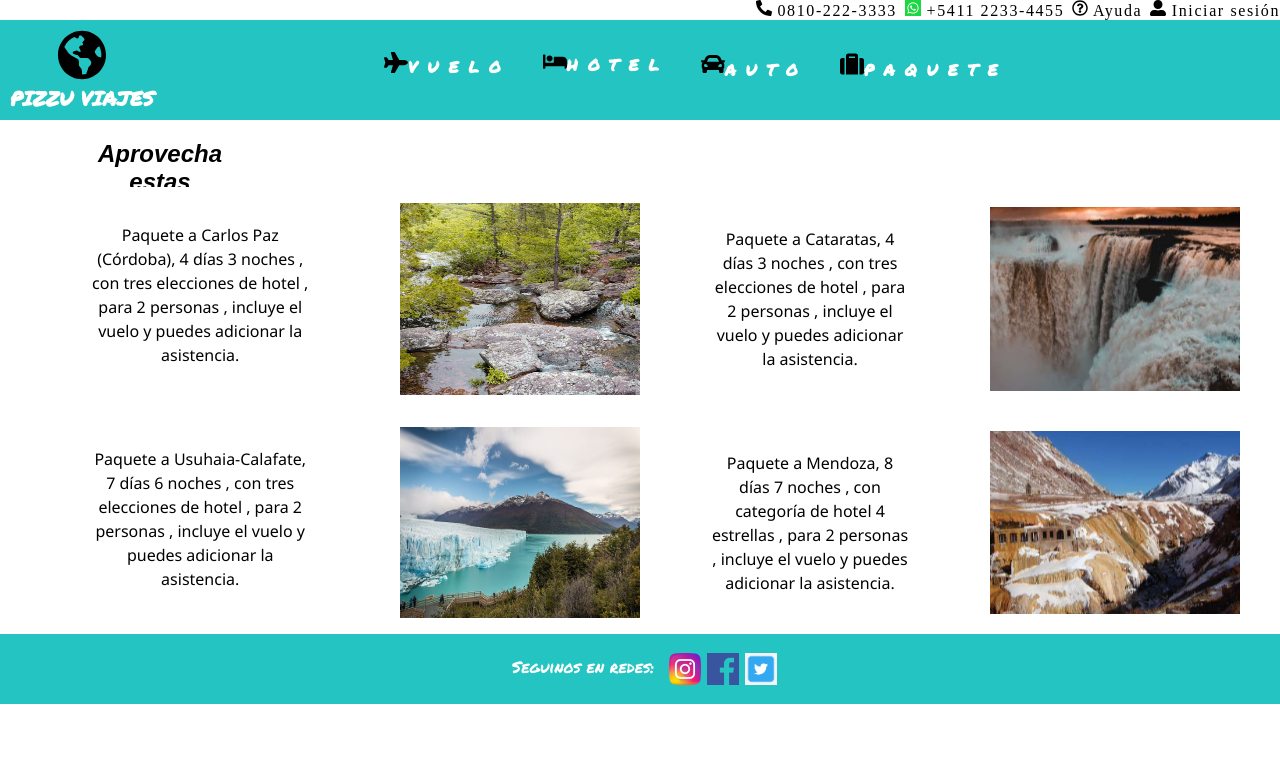
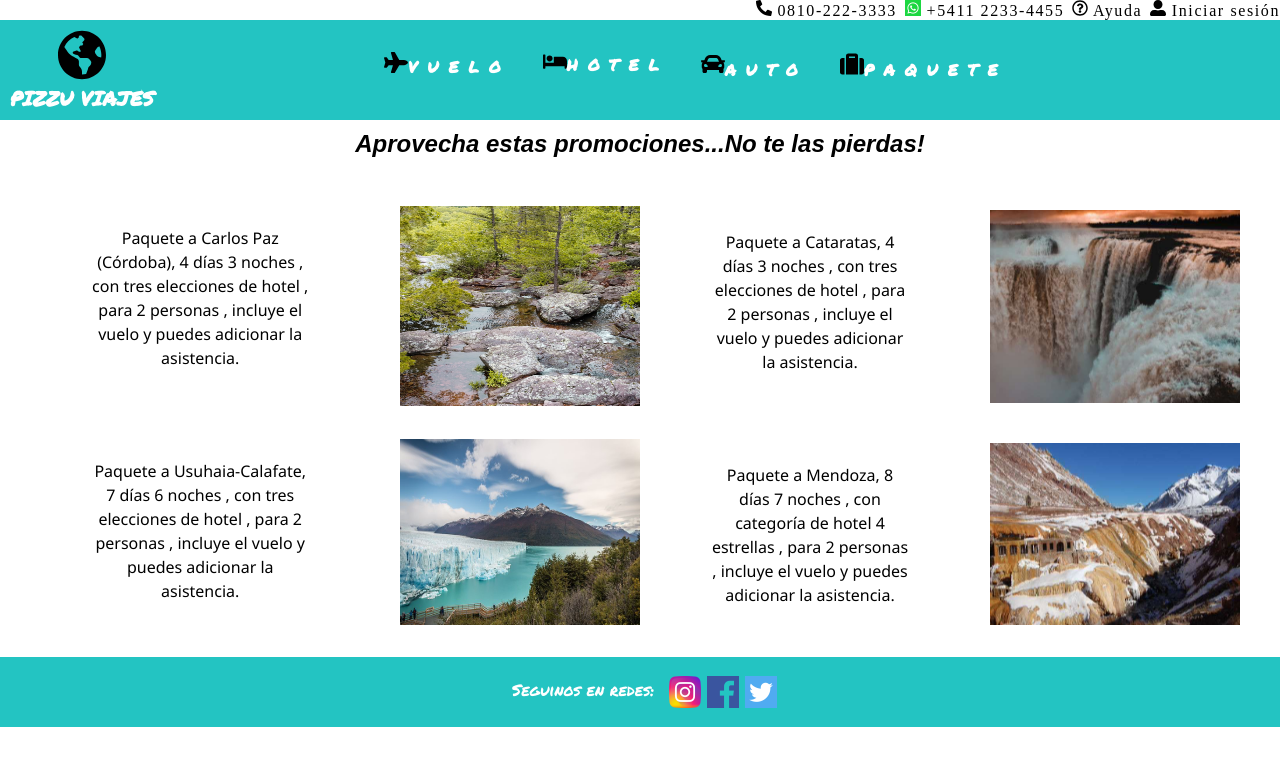
Before and after one commit to gabypizzutti/pizzuviajes-proyecto-final, a website: page index.html in a window 1280 px wide. Drawn offline with nearby package versions, Linux system fonts and the light colour scheme; a web font is replaced by a local one.

Commit message:
se modifica la imagen de twitter

```diff
--- a/index.html
+++ b/index.html
@@ -49,8 +49,8 @@
                 <img class="logo" id="imagenMarca" src="assets/globo.svg" alt="logo pizzu viajes" title="pizzu viajes">
                 <h1 class="marca">PIZZU VIAJES</h1>
             </a>
-            <!-- cierre header -->
         </header>
+        <!-- fin header -->
         <!-- nav -->
         <nav class="barraNavegacion">
             <ul>
@@ -59,11 +59,10 @@
                 <li><a href="pages/auto.html"> <img class="imagen" src="assets/car-solid.svg" alt="auto">Auto</a></li>
                 <li><a href="pages/paquete.html"><img class="imagen" src="assets/suitcase-solid.svg" alt="paquete">Paquete</a></li>
             </ul>
-        <!-- cierre nav -->
         </nav>
             <!-- grid padre main -->
         <main class="mainContainer">
-            <div>
+            <div class="tituloPromociones">
                 <h2 class="tituloContenido" >Aprovecha estas promociones...No te las pierdas!</h2>
             </div>
             <div class="promo">
@@ -89,7 +88,7 @@
                     <p class="parrafo par1">Paquete a Usuhaia-Calafate, 7 días 6 noches , con tres elecciones de hotel , para 2 personas ,
                         incluye el vuelo y puedes adicionar la asistencia.</p>
                 </div>
-                <div class="imagenPromo2 fotoProv prov1 calafate">
+                <div class="imagenPromo2 fotoProv prov1">
                     <img class="provincia" src="assets/calafate.png" alt="calafate" title="calafate">
                 </div>
             </div>
@@ -109,7 +108,7 @@
         <span class="follow">Seguinos en redes: </span>
             <img class="redes socialMedia" src="assets/icono-ig.png" alt="logo instagram" title="instagram">
             <img class="redes socialMedia" src="assets/icono-face.png" alt="logo facebook" title="facebook">
-            <img class="redes socialMedia twitter" src="assets/twitter.png" alt="logo twitter" title="twitter">
+            <img class="redes socialMedia twitter" src="assets/twit-icon.png" alt="logo twitter" title="twitter">
      </footer>
      <!-- cierre footer -->
     </div>
--- a/scss/_grid.scss
+++ b/scss/_grid.scss
@@ -126,6 +126,10 @@ $tituloMain: 'Zen Kurenaido', sans-serif;
 
     .parrafo{
         margin-bottom: 10px;
+    }
+
+    .mendoza{
+        margin-bottom: 2em;
     }
 
     .socialMedia{
@@ -265,7 +269,7 @@ $tituloMain: 'Zen Kurenaido', sans-serif;
 		grid-area: main;
 		display: $grid;
 		grid-template-columns: 100%;
-		grid-template-rows: 0.3fr 0.9fr 0.9fr 0.9fr 0.9fr;
+		grid-template-rows: 0.4fr 0.9fr 0.9fr 0.9fr 0.9fr;
 		gap: 0px 0px;
 		grid-template-areas:
 		"title "
@@ -285,28 +289,24 @@ $tituloMain: 'Zen Kurenaido', sans-serif;
 		grid-area: promo;
 		flex-direction: column;
         overflow-y: hidden;
-        height: 360px;
     }
 
 	.promo1 {
 		grid-area: promo1;
 		flex-direction: column;
         overflow-y: hidden;
-        height: 360px;
 	}
 
 	.promo2 {
 		grid-area: promo2;
 		flex-direction: column;
         overflow-y: hidden;
-        height: 360px;
 	}
 
 	.promo3 {
 		grid-area: promo3;
 		flex-direction: column;
         overflow-y: hidden;
-        height: 360px;
 	}
 
 	.piePagina{
@@ -622,7 +622,7 @@ $tituloMain: 'Zen Kurenaido', sans-serif;
         overflow-y: hidden;
     }
 
-    .tituloContenido{
+    .tituloPromociones{
         // padding: 5px;
         font-family: $tituloMain;
         text-align: center;
@@ -725,9 +725,9 @@ $tituloMain: 'Zen Kurenaido', sans-serif;
               "promo2 promo2 promo3 promo3";
         }
 
-        .tituloContenido {
+        .tituloPromociones {
             grid-area: title;
-            padding: 20px;
+            padding: 10px 20px 20px 20px;
         }
 
         .promo {
@@ -757,7 +757,7 @@ $tituloMain: 'Zen Kurenaido', sans-serif;
             flex-direction: row;
             padding-left: 5em;
             padding-top: 1em;
-            padding-bottom: 1em;
+            padding-bottom: 2em;
             font-family: $tituloMain;
             box-sizing: border-box;
         }
@@ -769,6 +769,7 @@ $tituloMain: 'Zen Kurenaido', sans-serif;
             padding: 20px;
             font-family: $tituloMain;
             box-sizing: border-box;
+            padding-bottom: 2em;
         }
 
         .piePagina{
@@ -826,9 +827,9 @@ $tituloMain: 'Zen Kurenaido', sans-serif;
 		 "promo2 promo2 promo3 promo3";
 	}
 
-	.tituloContenido {
+	.tituloPromociones {
 		grid-area: title;
-		padding: 20px;
+        padding: 10px 20px 20px 20px;
 	}
 
 	.promo {
@@ -857,7 +858,7 @@ $tituloMain: 'Zen Kurenaido', sans-serif;
 		flex-direction: row;
 		padding-left: 5em;
         padding-top: 1em;
-        padding-bottom: 1em;
+        padding-bottom: 2em;
         font-family: $tituloMain;
         box-sizing: border-box;
 	}
@@ -869,6 +870,7 @@ $tituloMain: 'Zen Kurenaido', sans-serif;
 		padding: 20px;
         font-family: $tituloMain;
         box-sizing: border-box;
+        padding-bottom: 2em;
 	}
 
 	.piePagina{
```
Also changed, not shown: pages/auto.html (+1 -1 lines), pages/checkoutpago.html (+1 -1 lines), pages/datospax.html (+1 -1 lines), pages/graciasporsucompra.html (+1 -1 lines), pages/hotel.html (+1 -1 lines), pages/paquete.html (+2 -2 lines), pages/vuelo.html (+1 -1 lines), assets/Logo-Twitter-icon-transparent.png (deleted), assets/ico-twit.png (added), assets/icono-twitter.png (deleted), assets/twit-icon.png (added), assets/twitter.png (deleted), css/main.css, 1 other file.
